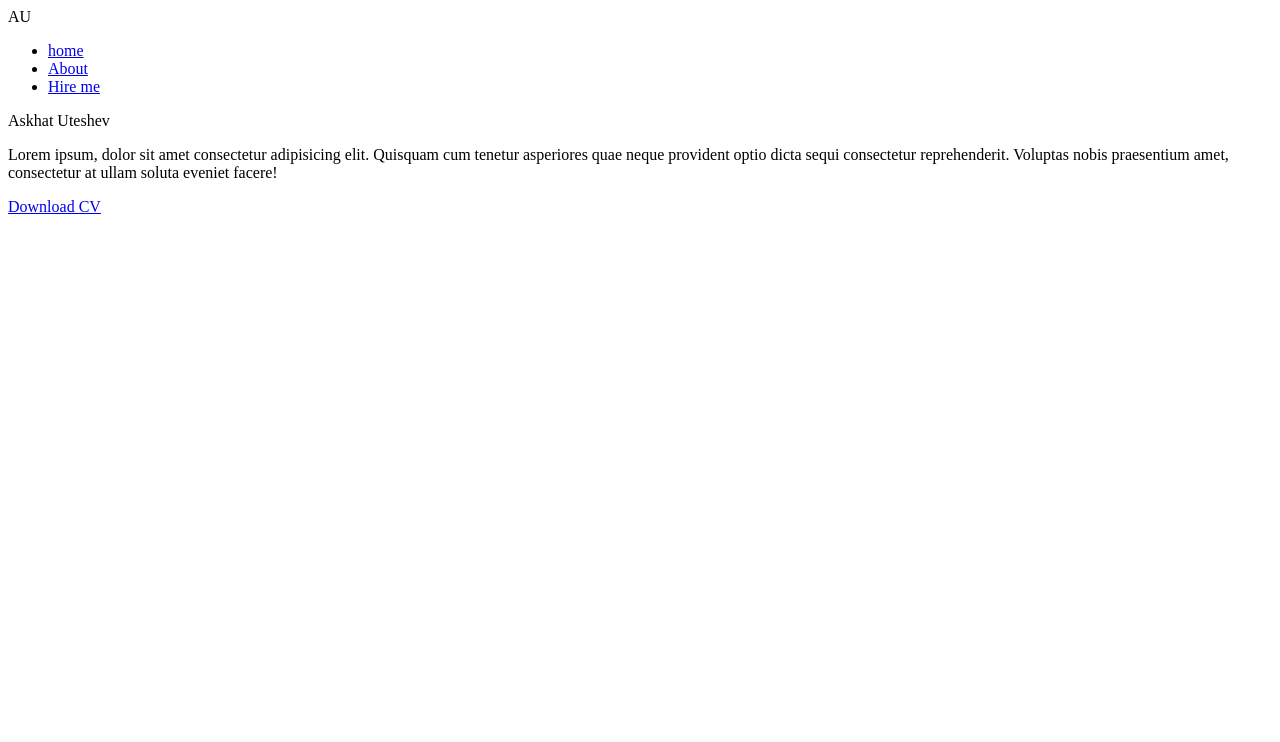
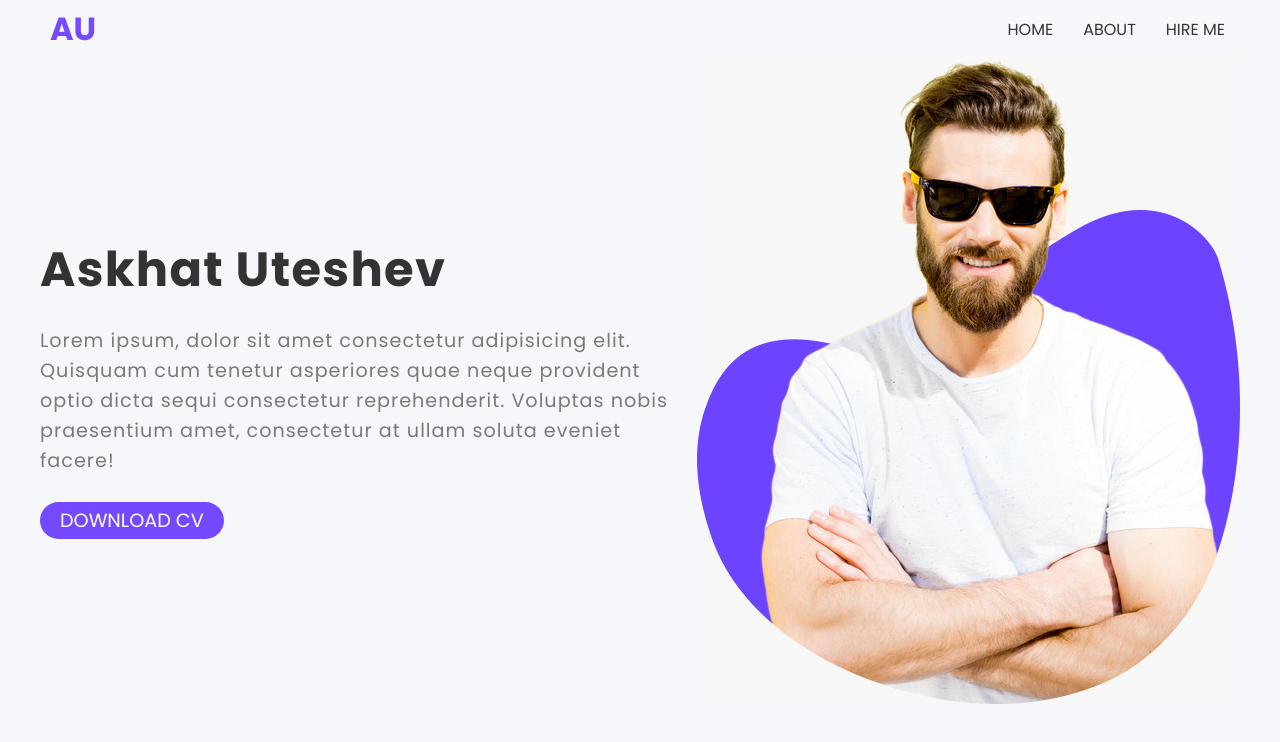
Before and after one commit to uteshev007/portfolio, a plain HTML site: page index.html in a window 1280 px wide. Drawn offline with Linux system fonts and the light colour scheme; the site is published under a folder, as on GitHub Pages, so addresses that start at the root find nothing.

Commit message:
fix path

```diff
--- a/index.html
+++ b/index.html
@@ -5,7 +5,7 @@
     <meta http-equiv="X-UA-Compatible" content="IE=edge">
     <meta name="viewport" content="width=device-width, initial-scale=1.0">
     <title>Document</title>
-    <link rel="stylesheet" href="/src/style.css">
+    <link rel="stylesheet" href="./src/style.css">
 </head>
 <body>
     <header>
@@ -22,9 +22,9 @@
         <div class="info">
             <div class="info_name">Askhat Uteshev</div>
             <p class="info_description">Lorem ipsum, dolor sit amet consectetur adipisicing elit. Quisquam cum tenetur asperiores quae neque provident optio dicta sequi consectetur reprehenderit. Voluptas nobis praesentium amet, consectetur at ullam soluta eveniet facere!</p>
-            <a class="info_button" download href="/src/assets/Curriculum vitae.pdf">Download CV</a>
+            <a class="info_button" download href="./src/assets/Curriculum vitae.pdf">Download CV</a>
         </div>
-        <div class="selfie"><img src="/src/images/WhatsApp Image 2022-03-13 at 20.04.04.jpeg" alt=""></div>
+        <div class="selfie"><img src="./src/images/WhatsApp Image 2022-03-13 at 20.04.04.jpeg" alt=""></div>
     </section>
 </body>
 </html>
```
